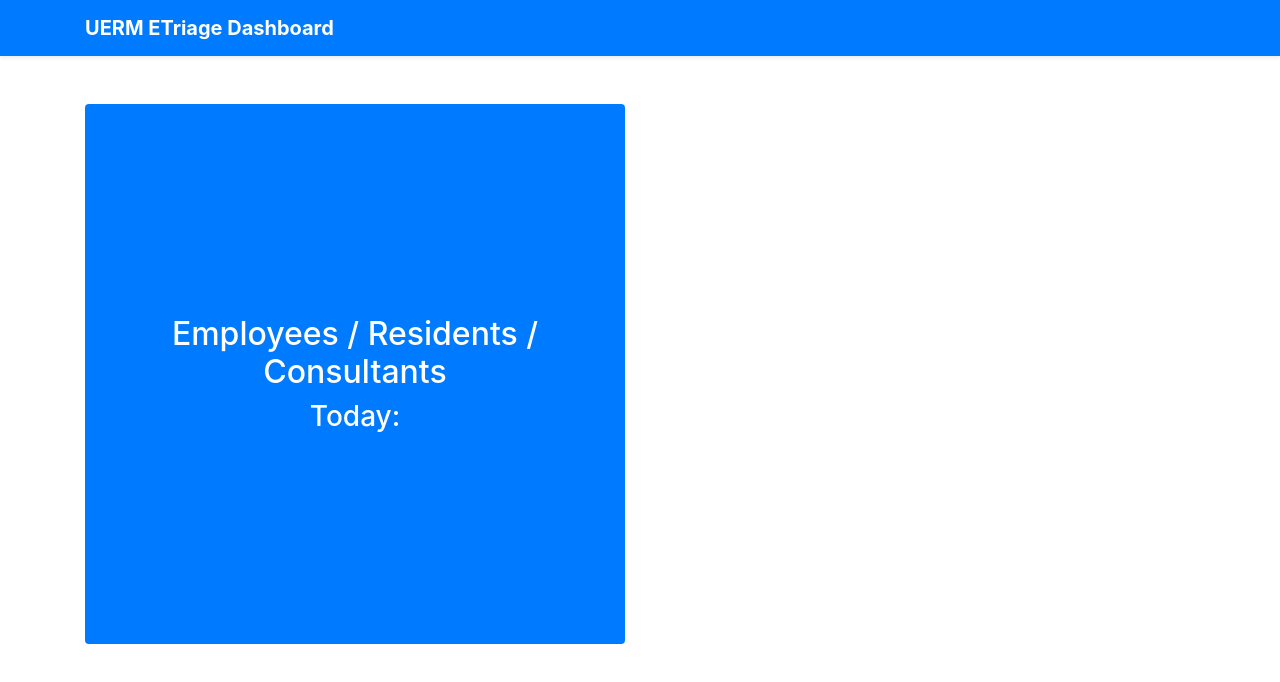
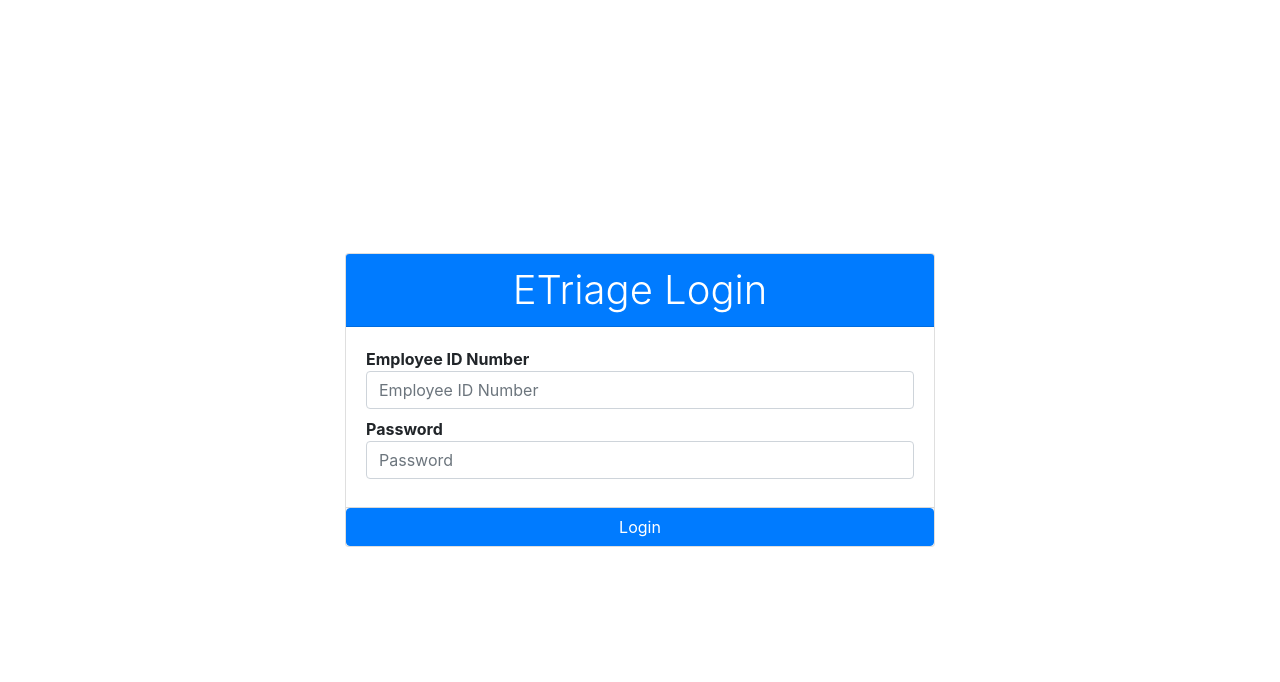
Before and after one commit to bernardthegreat/etriage-dashboard, a Vue app: page / in a window 1280 px wide. Shown: the top 682 px of the page. Built offline with nearby package versions, Linux system fonts and the light colour scheme; no server answers.

Commit message:
Added Login Form

```diff
--- a/src/App.vue
+++ b/src/App.vue
@@ -1,5 +1,7 @@
 <template>
   <div id="app">
+    <LoginForm v-if="!isLoggedIn" v-bind:login="login" />
+    <div v-if="isLoggedIn">
       <Header
         v-bind:route="route"
         v-bind:changeRoute="changeRoute"
@@ -31,6 +33,7 @@
         />
       </div>
     </div>
+  </div>
 </template>
 
 <script>
@@ -38,6 +41,7 @@
 import Dashboard from "./components/Dashboard.vue";
 import Employee from "./components/Employee.vue";
 import Infirmary from "./components/Infirmary.vue";
+import LoginForm from "./components/core/LoginForm.vue";
 
 export default {
   name: "App",
@@ -55,9 +59,16 @@
     Header,
     Dashboard,
     Employee,
-    Infirmary
+    Infirmary,
+    LoginForm,
+  },
+  mounted() {
+    // this.login();
   },
   methods: {
+    async login() {
+      this.isLoggedIn = true;
+    },
     changeRoute(route) {
       this.route = this.baseUrl + route;
       // window.location.pathname = this.route;
--- /dev/null
+++ b/src/components/core/LoginForm.vue
@@ -0,0 +1,51 @@
+<template>
+  <div class="d-flex flex-column justify-content-center align-items-center vh-100">
+    <form v-on:submit.prevent="login" class="card">
+      <h1 class="card-header bg-primary font-weight-light text-white text-center">ETriage Login</h1>
+      <div class="card-body">
+        <label class="w-100">
+          <b>Employee ID Number</b>
+          <input type="text" required class="form-control" placeholder="Employee ID Number" name="code"
+            v-model="form.code" />
+        </label>
+        <label class="w-100">
+          <b>Password</b>
+          <input type="password" required class="form-control" placeholder="Password" name="password"
+            v-model="form.password" />
+        </label>
+        <div class="my-2 alert alert-danger" v-if="errorMessage.form != null">
+          {{errorMessage.form}}
+        </div>
+      </div>
+      <div class="card-footer text-center p-0">
+        <div v-if="!isFormLoading" class="btn-group w-100">
+          <button class="btn btn-primary">
+            <b class="fa fa-sign-in"></b> Login
+          </button>
+        </div>
+        <b v-if="isFormLoading" class="p-3 fa fa-spinner fa-spin"></b>
+      </div>
+    </form>
+  </div>
+</template>
+
+<script>
+export default {
+  props: ["login"],
+  data() {
+    return{
+      isFormLoading: false,
+      errorMessage: {
+        form: null,
+      },
+      form: {
+        code: null,
+        password: null,
+      }
+    }
+  },
+}
+</script>
+
+<style>
+</style>
```
Lines whose indentation alone changed are shown as unchanged.
